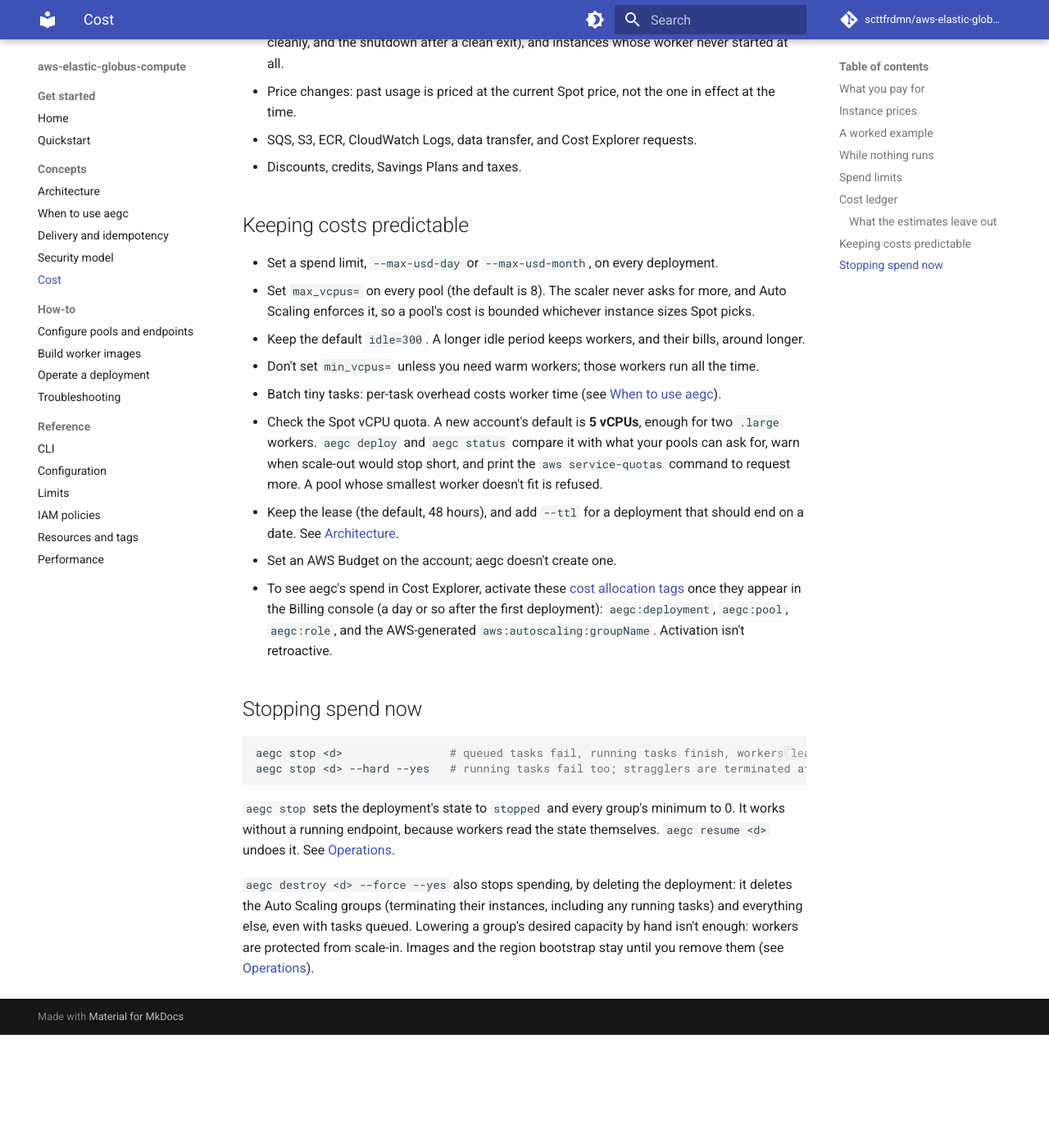
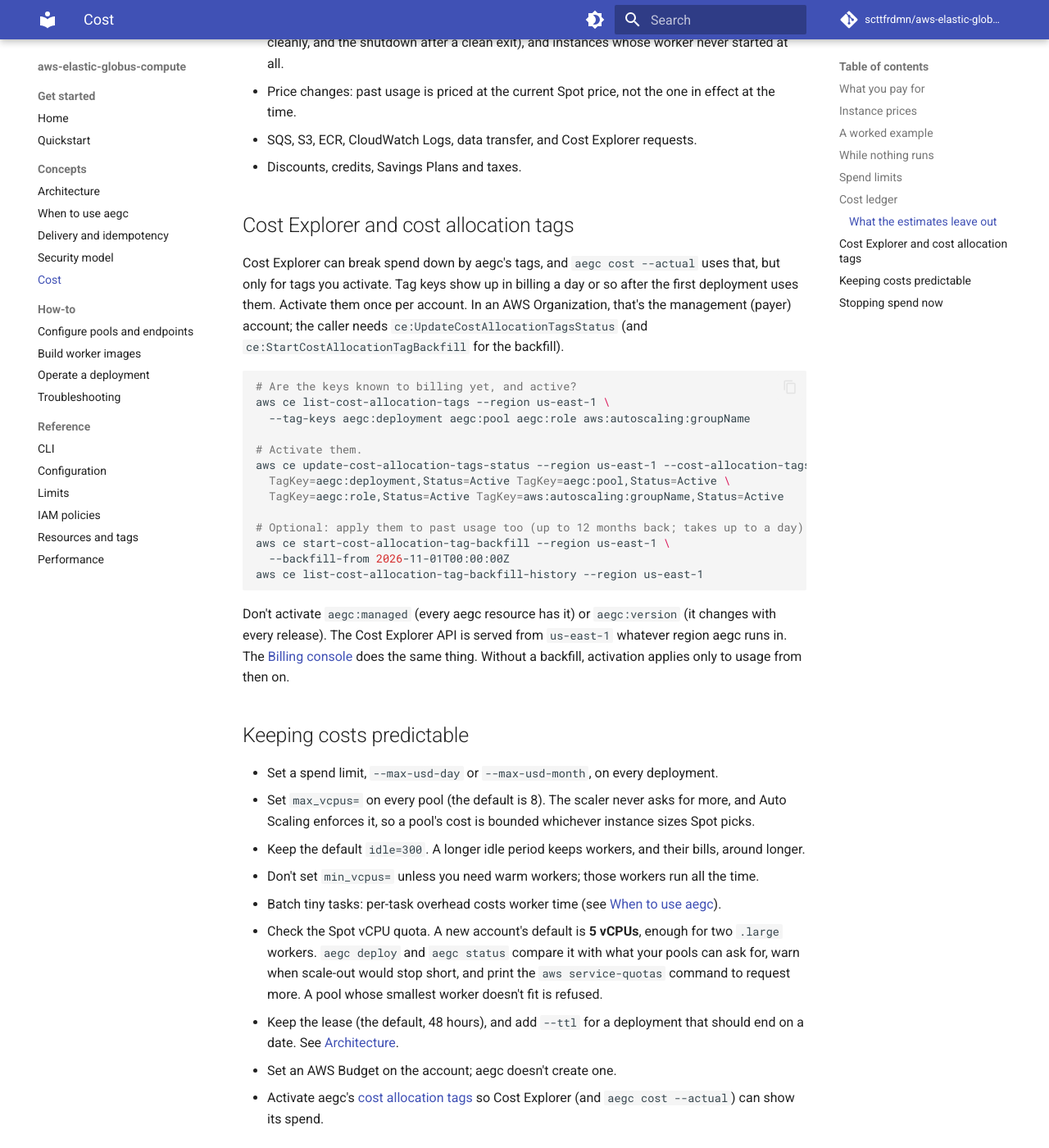
Before and after one commit to scttfrdmn/aws-elastic-globus-compute, an MkDocs documentation site: the page built from docs/concepts/cost.md, in a window 1280 px wide and 1400 px high, scrolled down 5822 px. Shown: the whole window at 82% size. Built offline with MkDocs 1.6.1 and Material for MkDocs 9.7.7, drawn with Linux system fonts in a browser that asks for light colours; comment, search, counter and statistics services are not loaded; before the commit the page ends 7084 px from its top, so only the background shows below that.

Commit message:
Docs: activate cost allocation tags (and backfill) from the AWS CLI
A 'Cost Explorer and cost allocation tags' section in concepts/cost.md:
list, activate and backfill the four tag keys with aws ce; management
account and IAM notes; which keys not to activate. Linked from
operations (aegc cost --actual).

````diff
--- a/docs/concepts/cost.md
+++ b/docs/concepts/cost.md
@@ -190,8 +190,8 @@ sources it used: `spot`, `on-demand` or `static`. Every rate adds the root volum
 IPv4 address.
 
 **`--actual`** asks Cost Explorer for the cost of resources tagged `aegc:deployment=<d>`, in whole
-UTC days. It works only once that [cost allocation tag](#keeping-costs-predictable) is active, its
-data lags by up to a day, and each request costs $0.01.
+UTC days. It works only once that [cost allocation tag](#cost-explorer-and-cost-allocation-tags)
+is active, its data lags by up to a day, and each request costs $0.01.
 
 ### What the estimates leave out
 
@@ -200,6 +200,35 @@ data lags by up to a day, and each request costs $0.01.
 - Price changes: past usage is priced at the current Spot price, not the one in effect at the time.
 - SQS, S3, ECR, CloudWatch Logs, data transfer, and Cost Explorer requests.
 - Discounts, credits, Savings Plans and taxes.
+
+## Cost Explorer and cost allocation tags
+
+Cost Explorer can break spend down by aegc's tags, and `aegc cost --actual` uses that, but only
+for tags you activate. Tag keys show up in billing a day or so after the first deployment uses
+them. Activate them once per account. In an AWS Organization, that's the management (payer)
+account; the caller needs `ce:UpdateCostAllocationTagsStatus` (and
+`ce:StartCostAllocationTagBackfill` for the backfill).
+
+```sh
+# Are the keys known to billing yet, and active?
+aws ce list-cost-allocation-tags --region us-east-1 \
+  --tag-keys aegc:deployment aegc:pool aegc:role aws:autoscaling:groupName
+
+# Activate them.
+aws ce update-cost-allocation-tags-status --region us-east-1 --cost-allocation-tags-status \
+  TagKey=aegc:deployment,Status=Active TagKey=aegc:pool,Status=Active \
+  TagKey=aegc:role,Status=Active TagKey=aws:autoscaling:groupName,Status=Active
+
+# Optional: apply them to past usage too (up to 12 months back; takes up to a day).
+aws ce start-cost-allocation-tag-backfill --region us-east-1 \
+  --backfill-from 2026-11-01T00:00:00Z
+aws ce list-cost-allocation-tag-backfill-history --region us-east-1
+```
+
+Don't activate `aegc:managed` (every aegc resource has it) or `aegc:version` (it changes with
+every release). The Cost Explorer API is served from `us-east-1` whatever region aegc runs in. The
+[Billing console](https://docs.aws.amazon.com/awsaccountbilling/latest/aboutv2/activating-tags.html)
+does the same thing. Without a backfill, activation applies only to usage from then on.
 
 ## Keeping costs predictable
 
@@ -217,11 +246,8 @@ data lags by up to a day, and each request costs $0.01.
 - Keep the lease (the default, 48 hours), and add `--ttl` for a deployment that should end on a
   date. See [Architecture](architecture.md#lease-and-ttl).
 - Set an AWS Budget on the account; aegc doesn't create one.
-- To see aegc's spend in Cost Explorer, activate these
-  [cost allocation tags](https://docs.aws.amazon.com/awsaccountbilling/latest/aboutv2/activating-tags.html)
-  once they appear in the Billing console (a day or so after the first deployment):
-  `aegc:deployment`, `aegc:pool`, `aegc:role`, and the AWS-generated `aws:autoscaling:groupName`.
-  Activation isn't retroactive.
+- Activate aegc's [cost allocation tags](#cost-explorer-and-cost-allocation-tags) so Cost Explorer
+  (and `aegc cost --actual`) can show its spend.
 
 ## Stopping spend now
 
````
Also changed, not shown: docs/how-to/operations.md (+2 -0 lines).
